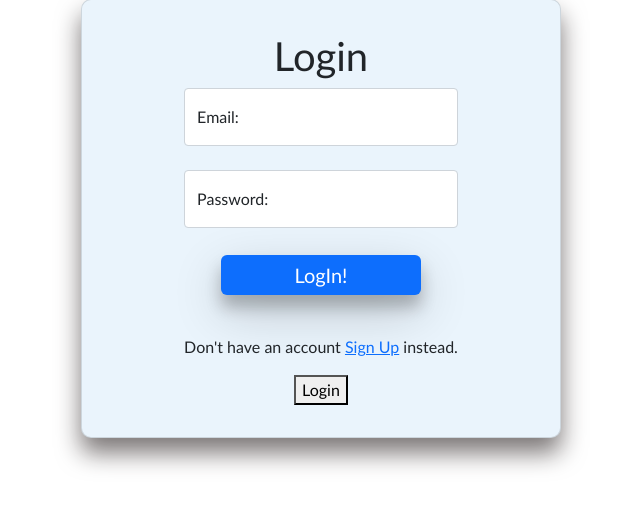
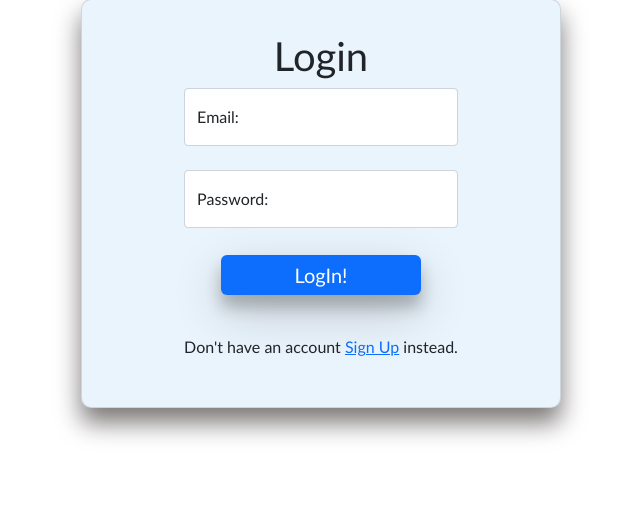
Before and after one commit to jiisanda/BuildMyResume, a Django app: page /accounts/login/ in a window 1280 px wide. Shown: the part 87-595 px from the top of the page, without its empty margins (319-959 px from the left). Run offline with Django 4.2, Linux system fonts and the light colour scheme; parts of the project's set-up code (start-up, migrations or seed data) failed here and were passed over; some web fonts are replaced.

Commit message:
Extra login button removed

```diff
--- a/users/templates/users/login.html
+++ b/users/templates/users/login.html
@@ -23,8 +23,6 @@
         <br>
             <p>Don't have an account <a href="{% url 'users:signup' %}">Sign Up</a> instead.</p>
 
-        <!-- {{ form.as_p }} -->
-        <button type="submit">Login</button>
         </form>
     </div>
 {% endblock content %}
```
